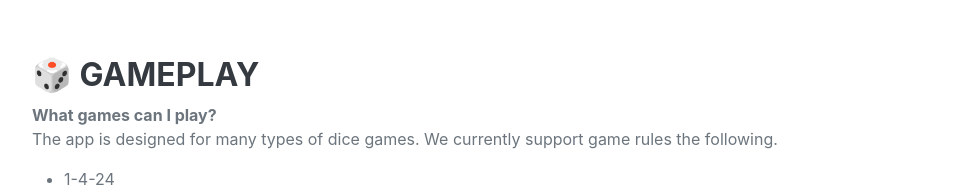
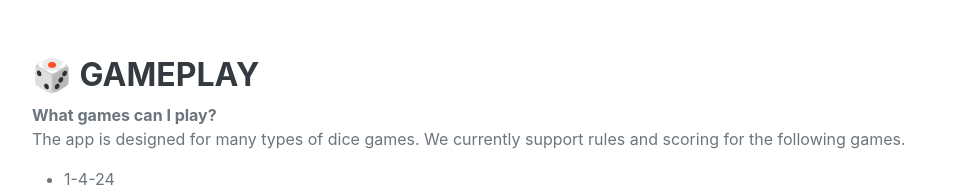
Before and after one commit to ssabram/diceInfinity, a plain HTML site: page appProto/index.html in a window 1280 px wide. Shown: the part 4101-4296 px from the top of the page, without its empty margins (288-1255 px from the left). Drawn offline with nearby package versions, Linux system fonts and the light colour scheme; a web font is replaced by a local one.

Commit message:
Add files via upload
Syntax update

```diff
--- a/appProto/index.html
+++ b/appProto/index.html
@@ -148,7 +148,7 @@
 <h3>🎲 Gameplay</h3>
 
   <p><strong>What games can I play?</strong><br>
-  The app is designed for many types of dice games.  We currently support game rules the following.
+  The app is designed for many types of dice games.  We currently support rules and scoring for the following games.
 
       <ul>
         <li>1-4-24</li>
```
